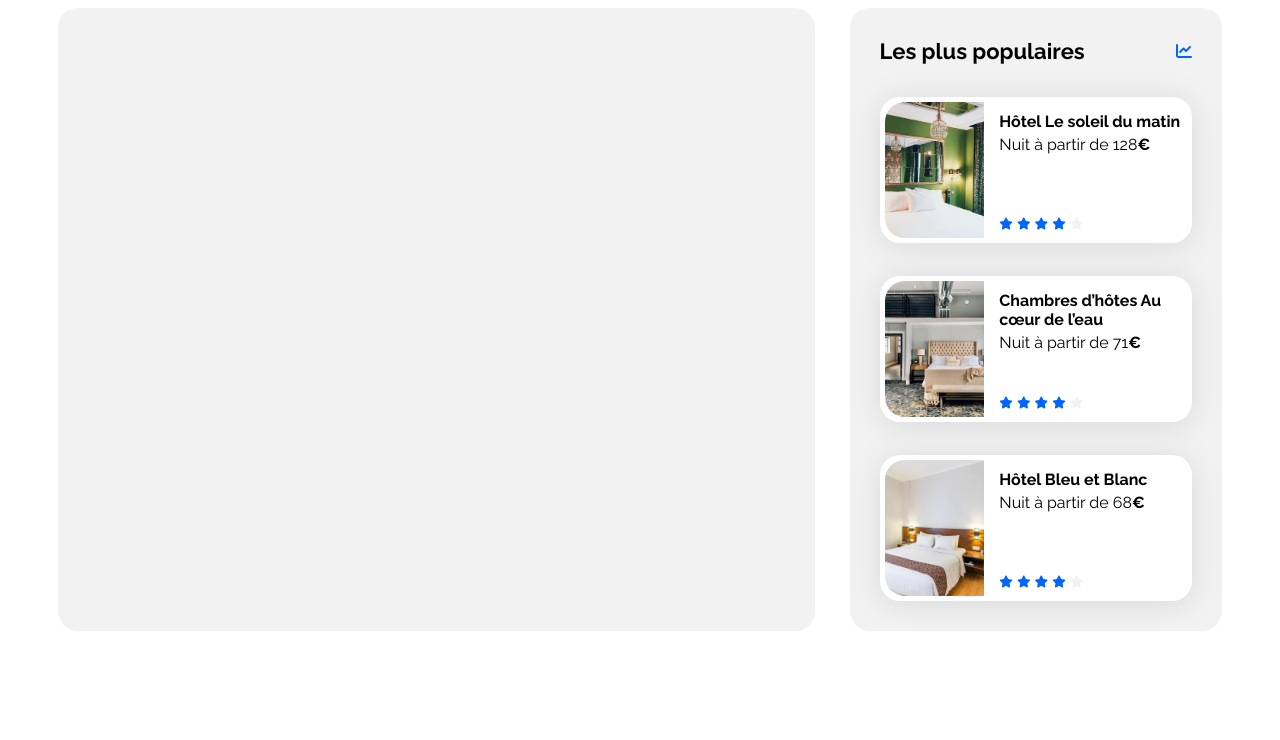
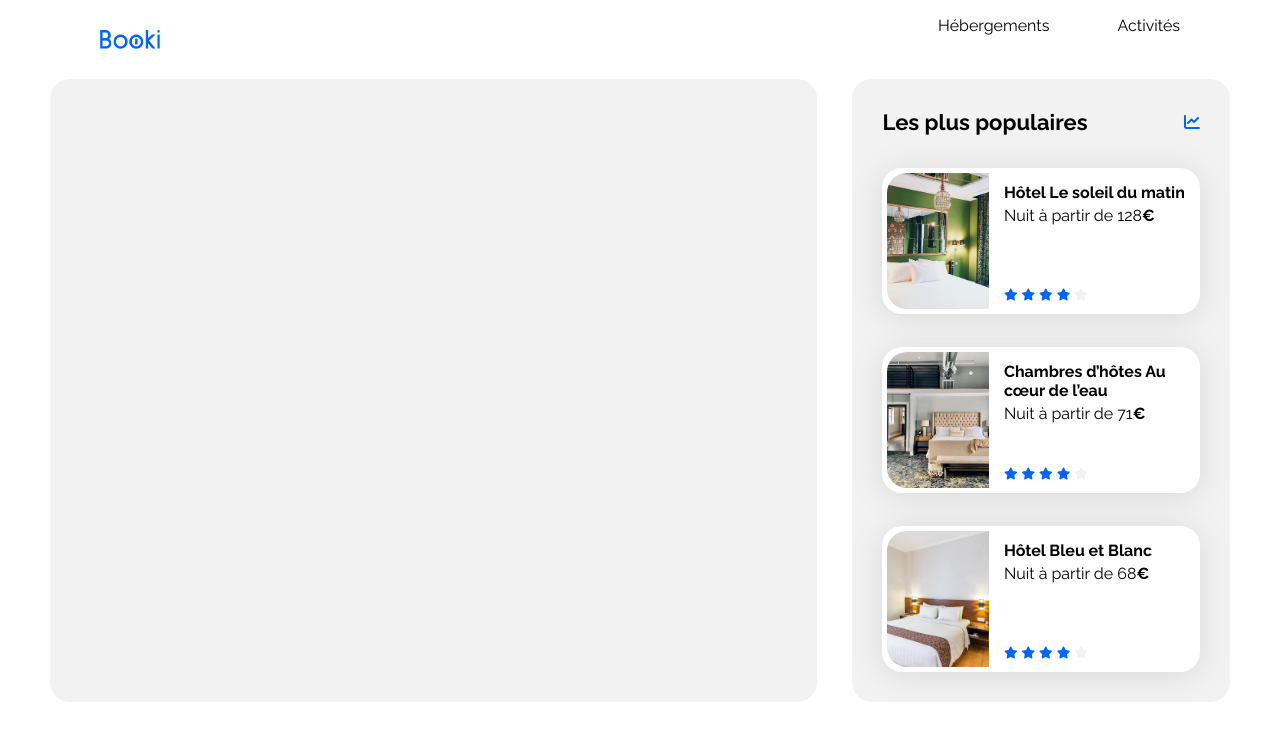
Before and after one commit to NKoelblen/Booki, a plain HTML site: page index.html in a window 1280 px wide. Drawn offline with Linux system fonts and the light colour scheme.

Commit message:
Adding header

```diff
--- a/css/style.css
+++ b/css/style.css
@@ -16,13 +16,18 @@
 body {
     display: flex;
     justify-content: center;
+    margin: 0;
 }
 
 .main-container {
     width: 100%;
     max-width: 1440px;
-    padding: 0 50px;
     box-sizing: border-box;
+}
+
+.main-container, .logo, .menu {
+    padding-left: 50px;
+    padding-right: 50px;
 }
 
 .section-title {
@@ -51,6 +56,36 @@ body {
 
 .neutral-star {
     color: var(--main-bg-color)
+}
+
+/****** Header ******/
+header {
+    display: flex;
+    flex-direction: row;
+    justify-content: space-between;
+}
+
+.logo {
+    height: 19px;
+    padding-top: 30px;
+    padding-bottom: 30px;
+}
+
+.menu {
+    display: flex;
+    gap: 68px;
+}
+
+.menu-item {
+    color: black;
+    text-decoration: none;
+    padding-top: 14px;
+    border-top: solid 2px transparent;
+}
+
+.menu-item:hover {
+    color: var(--main-color);
+    border-top: solid 2px var(--main-color);
 }
 
 /****** Hebergements And Populaires ***********/
--- a/index.html
+++ b/index.html
@@ -14,7 +14,13 @@
 
 <body>
     <div class="main-container">
-        <header></header>
+        <header>
+            <img src="images/logo/Booki.png" class="logo">
+            <nav class="menu">
+                <a href="#hebergements" class="menu-item">Hébergements</a>
+                <a href="#activites" class="menu-item">Activités</a>
+            </nav>
+        </header>
         <main>
             <div class="hebergements-and-populaires">
                 <section class="hebergements">
```
